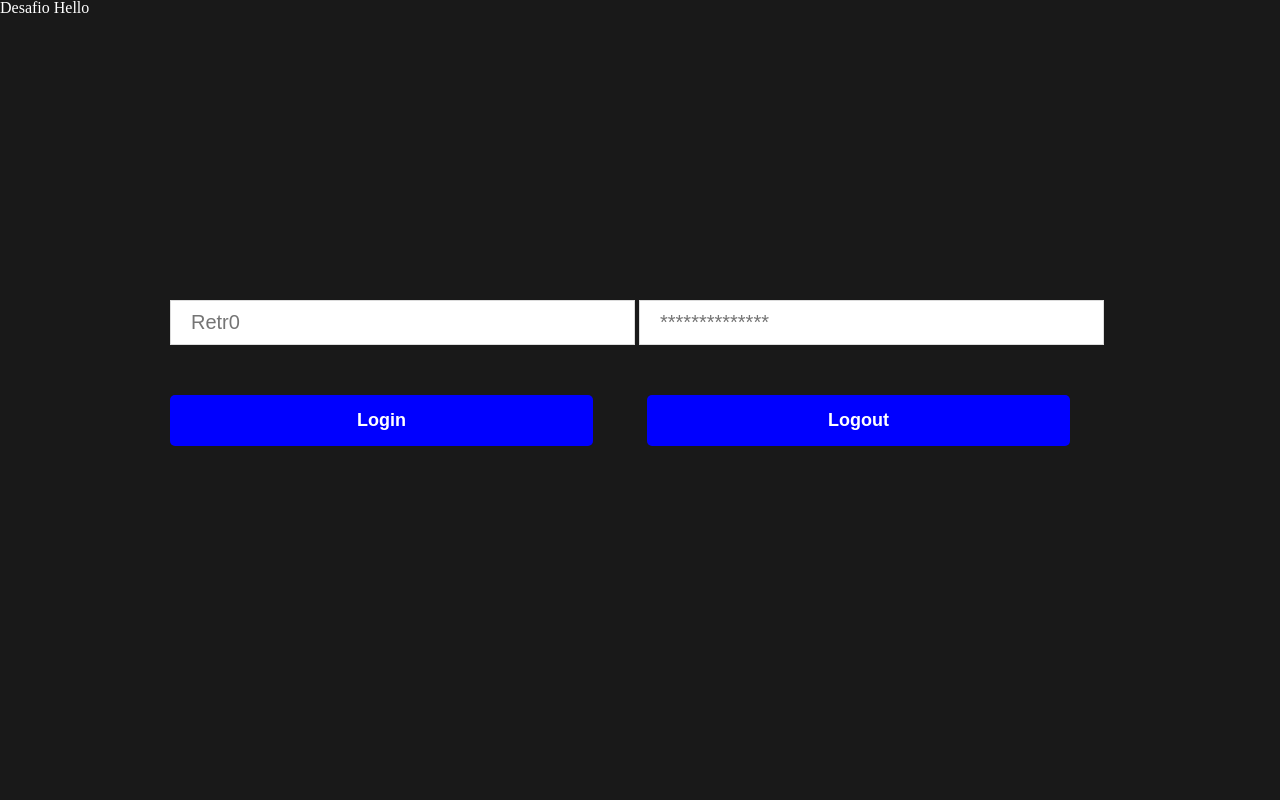
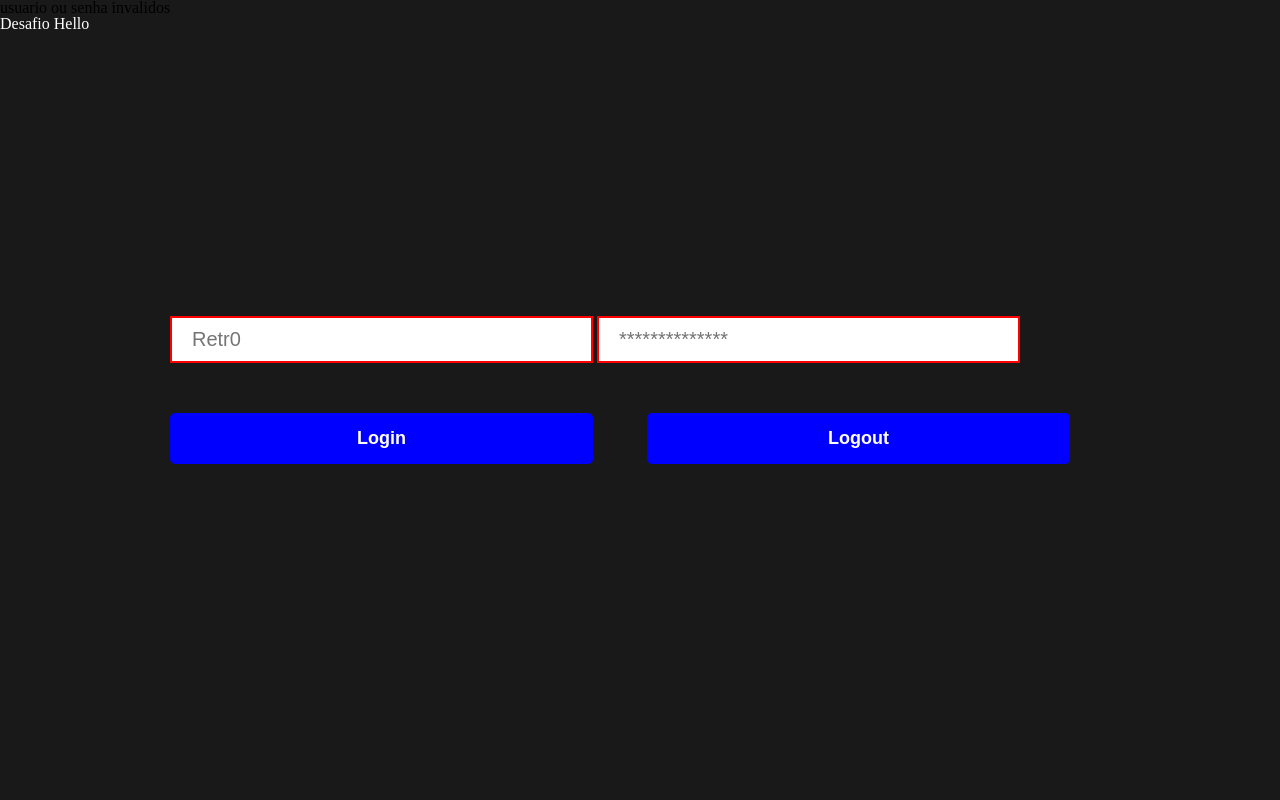
Before and after one commit to wellz3280/desafios-php, a PHP site: page /hello.php?id=1 in a window 1280 px wide. Run offline with PHP 8.4, Linux system fonts and the light colour scheme.

Commit message:
codigo para informar q o usuario ou senha esta invalido e torna as bordas do input vermelha implementada

```diff
--- a/hello.php
+++ b/hello.php
@@ -1,3 +1,12 @@
+<?php
+	$erroLogin = $_GET['id'];
+
+	if($erroLogin == 1 ){
+		echo "usuario ou senha invalidos";
+		$borda = "red";
+	}
+?>
+
 <!DOCTYPE html>
 <html lang="pt-br">
 <head>
@@ -15,11 +24,11 @@
 	<main>
 			<section class="login">
 
-				<form>
+				<form method="post" action="src/Hello/validaLogin.php">
 
-					<input class="input-login" type="text" name="login" id="login" placeholder="Retr0" required>
+					<input style="border:2px solid <?php echo $borda;?>" class="input-login" type="text" name="login" id="login" placeholder="Retr0" required>
 
-					<input class="input-login" type="password" name="pass" id="pass" placeholder="**************" required>
+					<input style="border:2px solid <?php echo $borda;?>" class="input-login" type="password" name="senha" id="senha" placeholder="**************" required>
 
 					<input class="enviar-login" type="submit" value="Login">
 					<input class="logout" type="submit" value="Logout">
```
